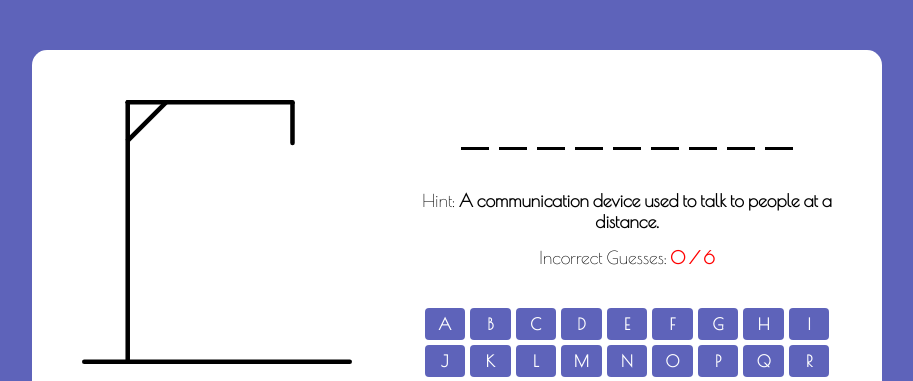
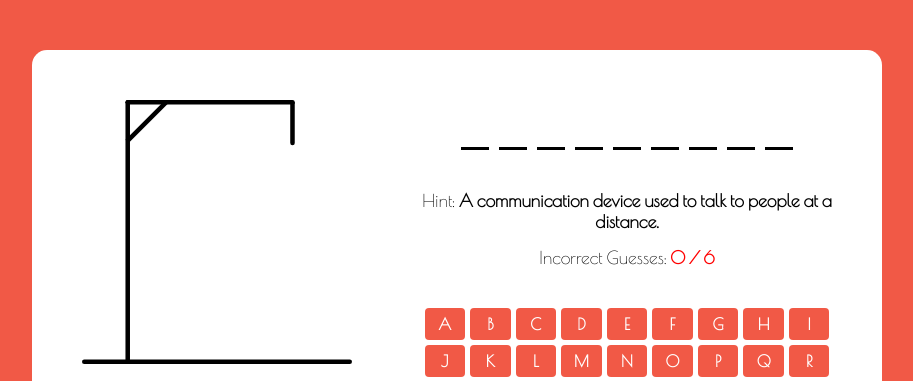
Before and after one commit to santizelada/hangmanGame, a plain HTML site: page index.html in a window 1280 px wide. Shown: the part 143-524 px from the top of the page, without its empty margins (183-1096 px from the left). Drawn offline with nearby package versions, Linux system fonts and the light colour scheme.

Commit message:
Change of styles in color from purple to red

```diff
--- a/css/main.css
+++ b/css/main.css
@@ -10,7 +10,7 @@
 
 
     body{
-        background: #5E63BA;
+        background: #f15946;
     }
 
 section{
@@ -18,7 +18,7 @@ section{
     align-items: center;
     justify-content: center;
     min-height: 100vh;
-    background: #5E63BA;
+    background: #f15946;
     min-width: 320px;
 }
 
@@ -100,7 +100,7 @@ section{
     cursor: pointer;
     outline: none;
     border: none;
-    background: #5E63BA;
+    background: #f15946;
     border-radius: 4px;
     text-transform: uppercase;
 }
@@ -112,7 +112,7 @@ section{
 }
 
 .keyboard button[disabled] {
-    opacity: 0.6;
+    opacity: 0.5;
     pointer-events: none;
 }
 :where(.game-modal, .keyboard) button:hover{
```
